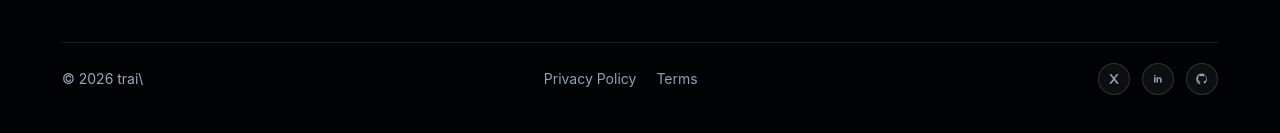
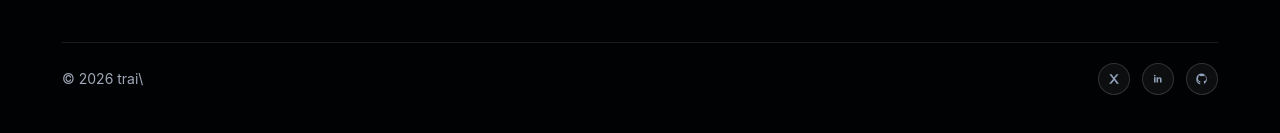
Before and after one commit to pras-gh/lev.ai, a Next.js app: page / in a window 1280 px wide. Shown: the part 2991-3124 px from the top of the page. Built offline with nearby package versions, Linux system fonts and the light colour scheme; no server answers.

Commit message:
remove: privacy policy and terms links from footer

```diff
--- a/src/components/landing-page.tsx
+++ b/src/components/landing-page.tsx
@@ -884,14 +884,6 @@ export function LandingPage() {
 
           <div className="mt-10 flex flex-wrap items-center justify-between gap-4 border-t border-white/10 py-5 text-sm text-slate-400">
             <p>© 2026 trai\</p>
-            <div className="flex items-center gap-5">
-              <a href="#" className="transition hover:text-white">
-                Privacy Policy
-              </a>
-              <a href="#" className="transition hover:text-white">
-                Terms
-              </a>
-            </div>
             <div className="flex items-center gap-3">
               <a href="#" className="inline-flex h-8 w-8 items-center justify-center rounded-full border border-white/15 bg-white/5 text-slate-300 transition hover:text-white">
                 <SocialIcon kind="x" />
```
